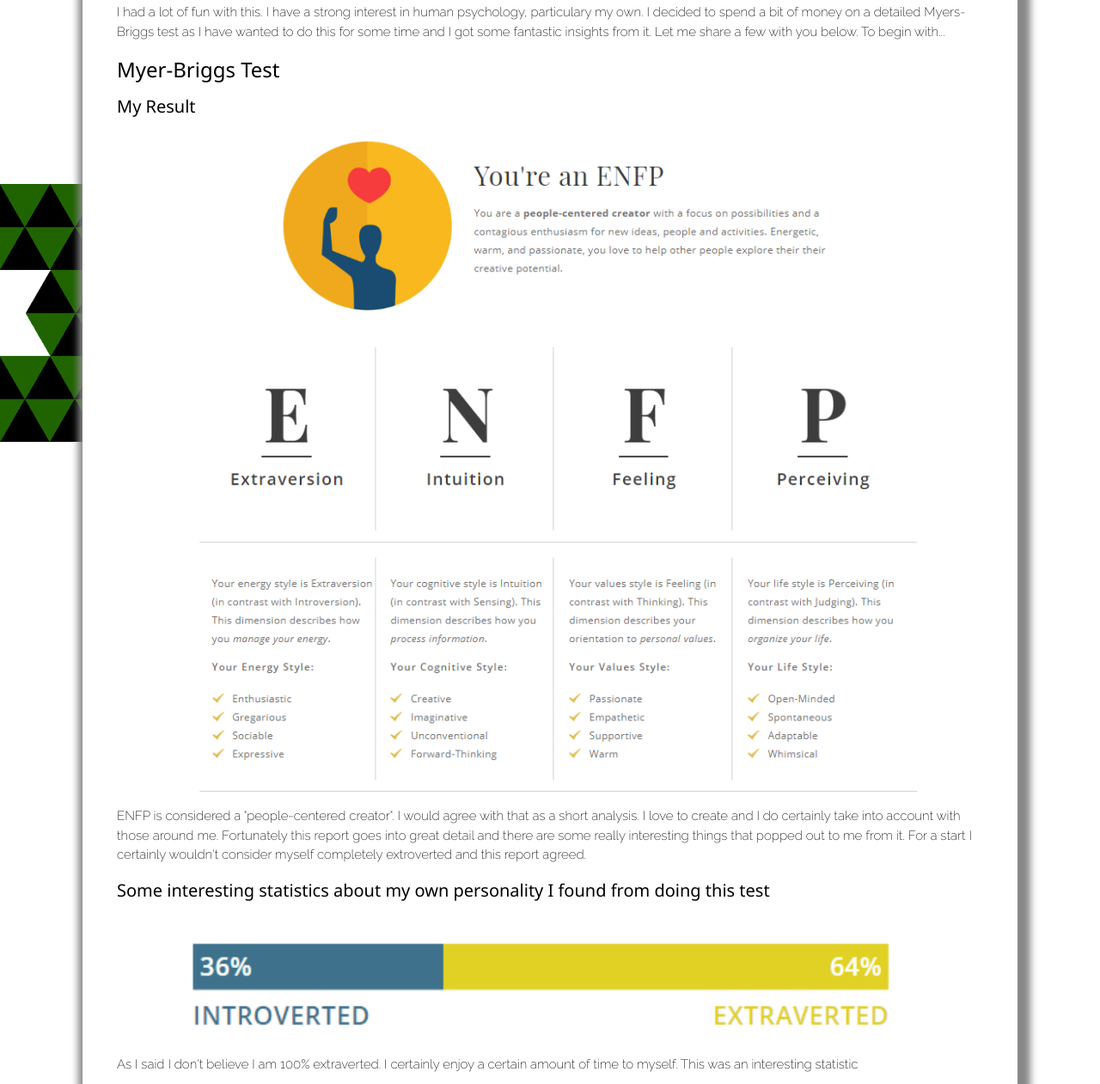
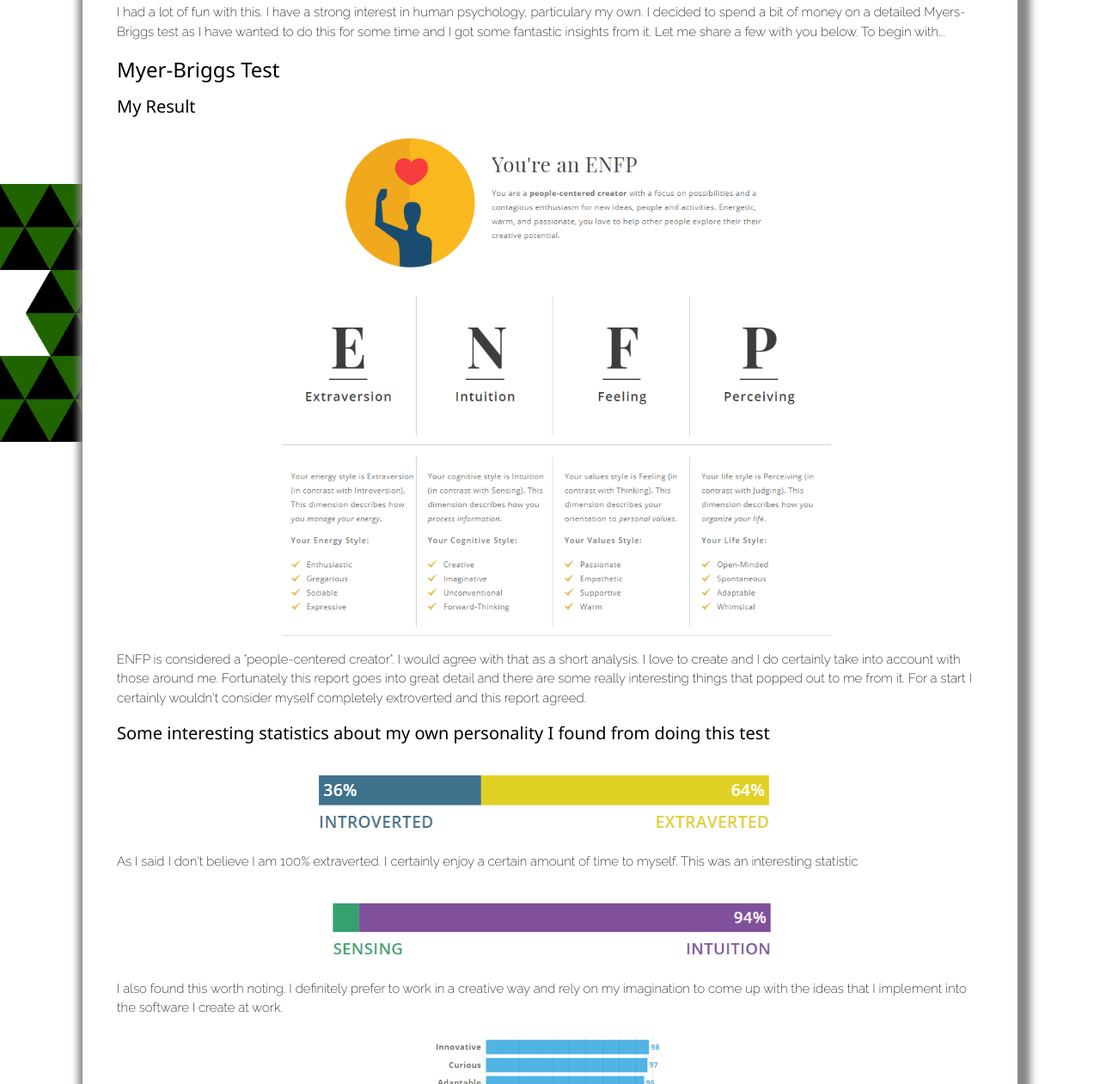
Before and after one commit to NickMarkoAu/NickMarkoAu.github.io, a plain HTML site: page personalProfile.html in a window 1280 px wide. Shown: the part 286-1547 px from the top of the page at 86% size. Drawn offline with nearby package versions, Linux system fonts and the light colour scheme.

Commit message:
Make images smaller

```diff
--- a/personalProfile.html
+++ b/personalProfile.html
@@ -27,7 +27,7 @@
             <h3>Myer-Briggs Test</h3>
             <h4>My Result</h4>
             <center>
-                <img src="imgs/myerBriggs.PNG" style="width: 85%;" alt="myer-briggs test results">
+                <img src="imgs/myerBriggs.PNG" style="width: 65%;" alt="myer-briggs test results">
             </center>
             <p>
                 ENFP is considered a "people-centered creator". I would agree with that as a short analysis. I love to create and I
@@ -37,12 +37,12 @@
             </p>
             <h4>Some interesting statistics about my own personality I found from doing this test</h4>
             <center>
-                <img src="imgs/extraverted.PNG" style="width: 85%" alt="imaginative">
+                <img src="imgs/extraverted.PNG" style="width: 55%" alt="imaginative">
             </center>
             <p>As I said I don't believe I am 100% extraverted. I certainly enjoy a certain amount of time to myself.
                 This was an interesting statistic</p>
             <center>
-                <img src="imgs/intuition.PNG" style="width: 85%" alt="imaginative">
+                <img src="imgs/intuition.PNG" style="width: 55%" alt="imaginative">
             </center>
             <p>I also found this worth noting. I definitely prefer to work in a creative way and rely on my imagination to come up with
                 the ideas that I implement into the software I create at work.</p>
```
